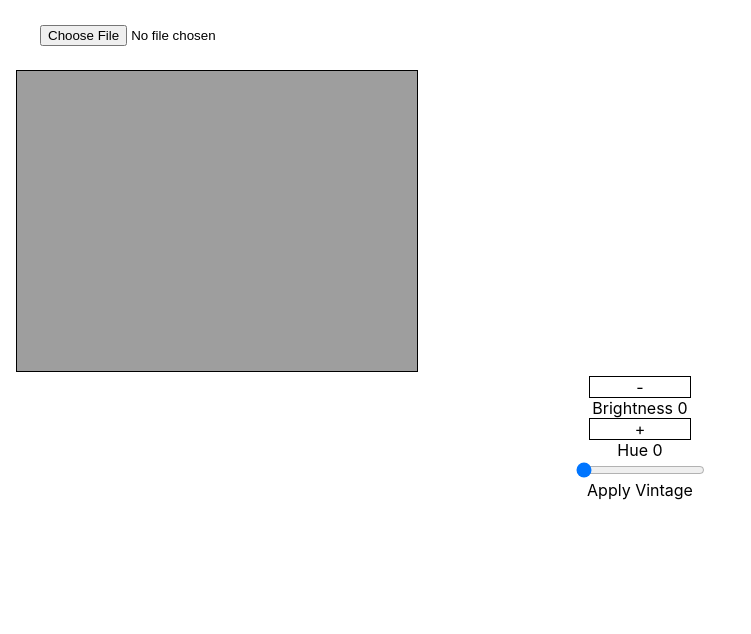
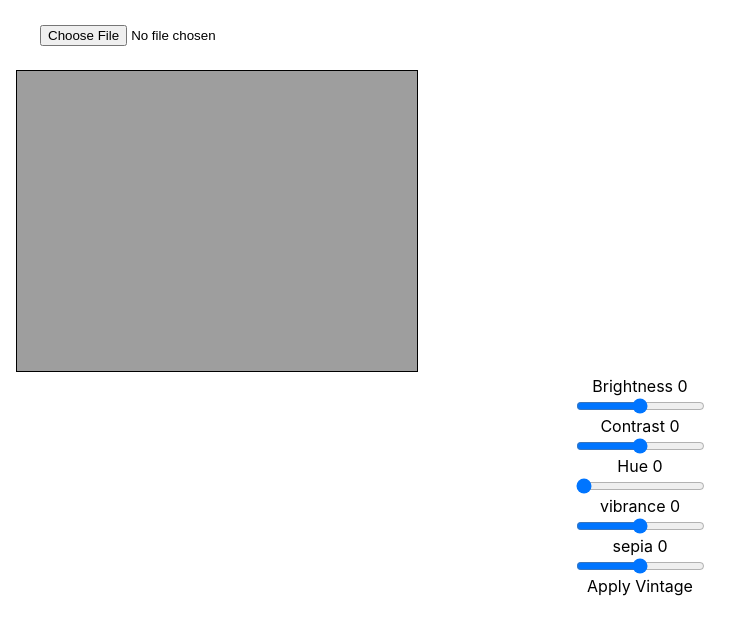
Before and after one commit to bordaj/bordaj-pro-photo-editor, a React (Create React App) app: page / in a window 1280 px wide. Shown: the top 634 px of the page, without its empty margins (0-751 px from the left). Built offline with nearby package versions, Linux system fonts and the light colour scheme.

Commit message:
removed basic component

```diff
--- a/src/app/Container.js
+++ b/src/app/Container.js
@@ -1,5 +1,5 @@
 import React, { useEffect, useState, useRef } from "react";
-import BasicControls from '../components/BasicControls'
+import Fundamentals from '../Containers/Fundamentals'
 const Home = () => {
 
    const [imgsrc, setImgsrc] = useState(null);
@@ -63,7 +63,6 @@ const Home = () => {
       }
    }
    useEffect(() => {
-
       renderImage()
    }, [imgsrc]);
 
@@ -88,7 +87,8 @@ const Home = () => {
                style={{ border: '1px solid black' }}
             />
          </div>
-         <BasicControls  ctx={ctx} setContext={setContext} canvas={canvas} image={image}  />
+         <Fundamentals ctx={ctx} setContext={setContext} canvas={canvas} image={image} />
+
       </>
    );
 }
```
